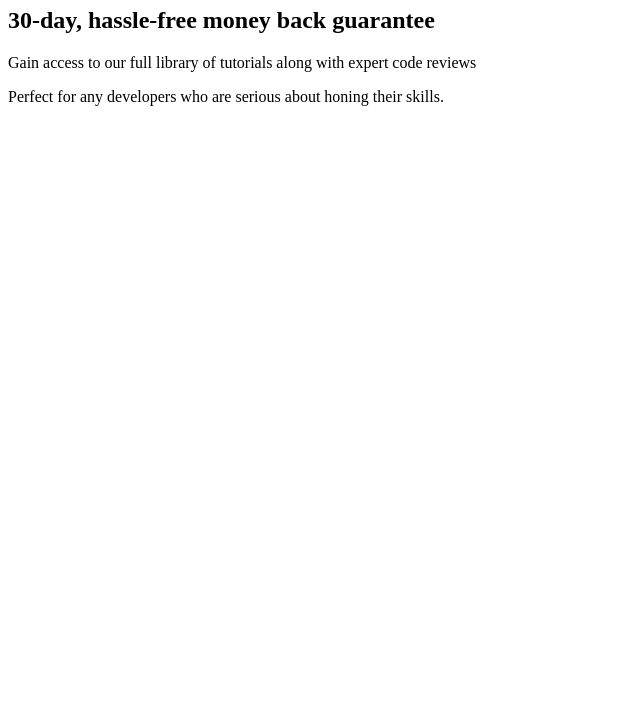
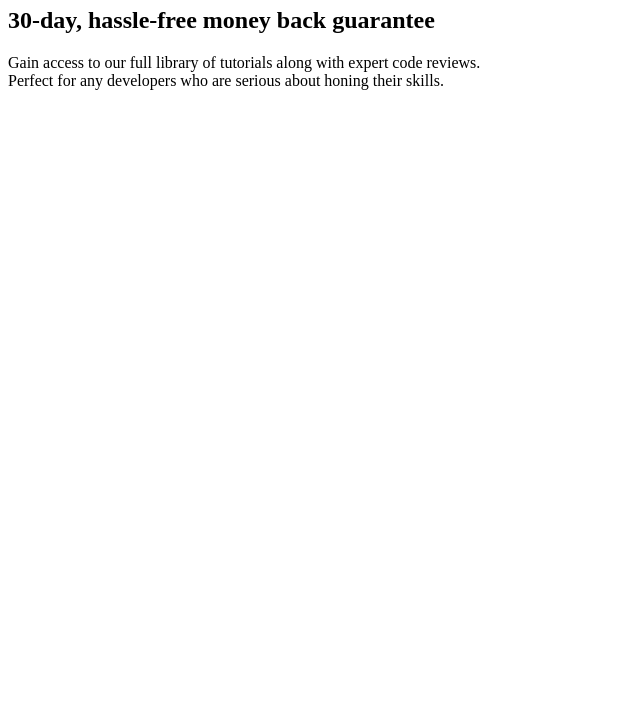
Before and after one commit to ayebravo/Single-price-grid-component, a plain HTML site: page index.html in a window 1280 px wide. Shown: the part 73-800 px from the top of the page, without its empty margins (0-640 px from the left). Drawn offline with Linux system fonts and the light colour scheme.

Commit message:
Updated HTML top part

```diff
--- a/index.html
+++ b/index.html
@@ -12,10 +12,8 @@
       <h2>30-day, hassle-free money back guarantee</h2>
       <p>
         Gain access to our full library of tutorials along with expert code
-        reviews
-      </p>
-      <p>
-        Perfect for any developers who are serious about honing their skills.
+        reviews. <br />Perfect for any developers who are serious about honing
+        their skills.
       </p>
     </div>
     <div class="bottom-part"></div>
```
